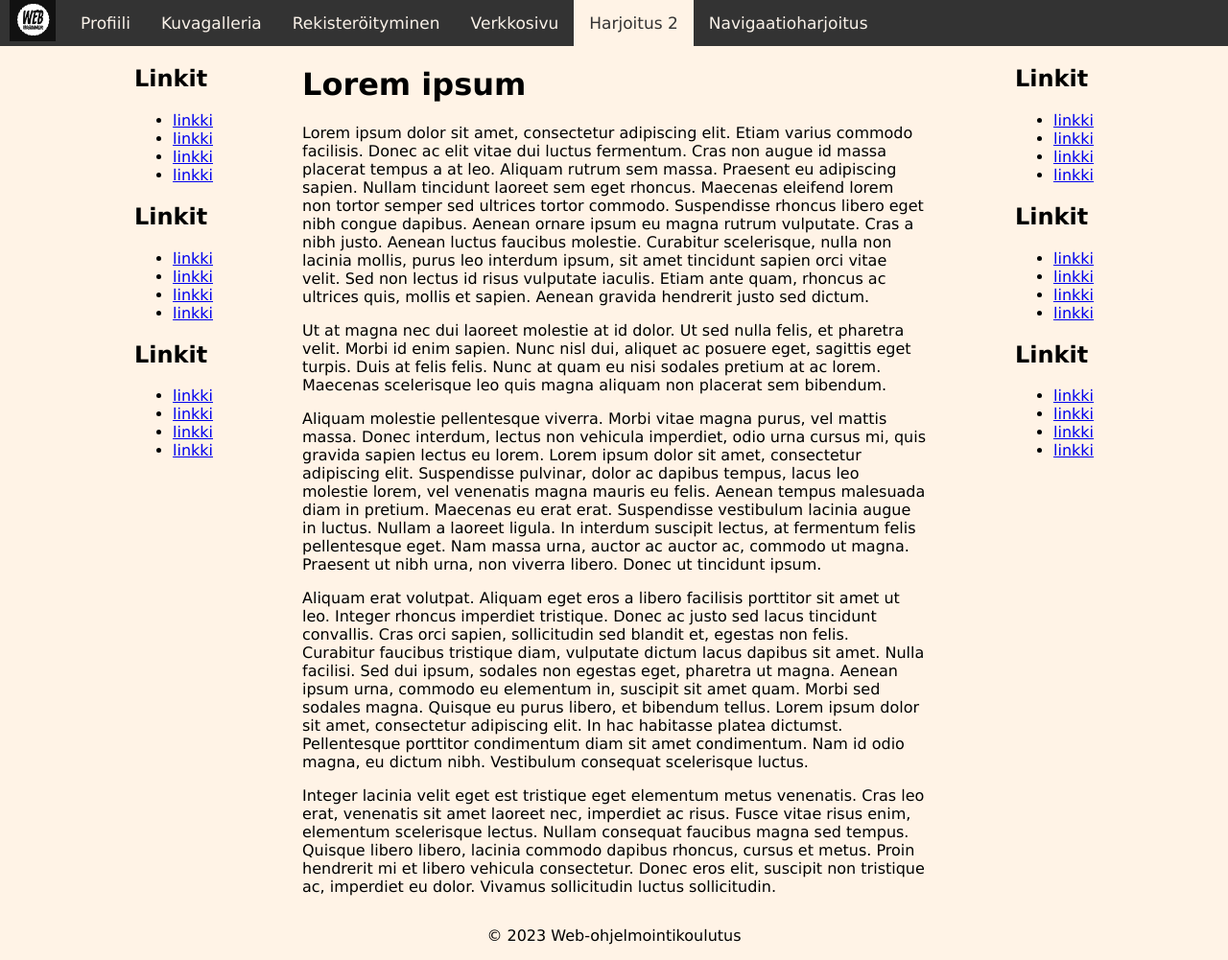
After one commit to edinaPetroczki/kurssi_osa_I, a PHP site: page /harjoitus2.php in a window 1280 px wide. The commit adds this page. Shown: the whole page at 96% size. Run offline with PHP 8.4, Linux system fonts and the light colour scheme; some libraries are stand-ins or nearby versions.

Commit message:
added new task pages and changed picture name and captions

```diff
--- /dev/null
+++ b/harjoitus2.css
@@ -0,0 +1,37 @@
+* {
+    font-family:'Lucida Sans', 'Lucida Sans Regular', 'Lucida Grande', 'Lucida Sans Unicode', Geneva, Verdana, sans-serif;
+    box-sizing: border-box;
+}
+body {
+    margin: 0;
+    background-color: rgb(255, 243, 230);
+}
+#sailio {
+    width: 1000px;
+    margin: auto;
+}
+.container {
+    display:flex;
+    justify-content: center;
+    width: 100%;
+    position: relative;
+}
+#navi1 {
+    position: absolute;
+    top: 0;
+    left: 0;
+}
+#navi2{
+    position: absolute;
+    top: 0;
+    right: 0;
+}
+#sisalto {
+    width: 650px;
+    position: relative;
+    display: inline-block;
+
+}
+footer {
+    text-align: center;
+}
--- /dev/null
+++ b/harjoitus2.php
@@ -0,0 +1,124 @@
+<!DOCTYPE html>
+<html lang="en">
+    <head>
+        <?php include "header.php"; ?>
+        <link rel="icon" href="logo.png">
+        <link rel="stylesheet" href="harjoitus2.css">
+        <title>CSS-asemointiharjoitus</title>
+    </head>
+    <body>
+        <?php include "navbar.php"; ?>
+        <div id="sailio">
+            <div class="container">
+                <div id="navi1">
+                    <h2 class="linkkiotsikko">Linkit</h2>
+                    <ul>
+                        <li><a href="#linkki">linkki</a></li>
+                        <li><a href="#linkki">linkki</a></li>
+                        <li><a href="#linkki">linkki</a></li>
+                        <li><a href="#linkki">linkki</a></li>
+                    </ul>
+
+                    <h2 class="linkkiotsikko">Linkit</h2>
+                    <ul>
+                        <li><a href="#linkki">linkki</a></li>
+                        <li><a href="#linkki">linkki</a></li>
+                        <li><a href="#linkki">linkki</a></li>
+                        <li><a href="#linkki">linkki</a></li>
+                    </ul>
+
+                    <h2 class="linkkiotsikko">Linkit</h2>
+                    <ul>
+                        <li><a href="#linkki">linkki</a></li>
+                        <li><a href="#linkki">linkki</a></li>
+                        <li><a href="#linkki">linkki</a></li>
+                        <li><a href="#linkki">linkki</a></li>
+                    </ul>
+                    </div>
+
+                    <div id="navi2">
+                    <h2 class="linkkiotsikko">Linkit</h2>
+                    <ul>
+                        <li><a href="#linkki">linkki</a></li>
+                        <li><a href="#linkki">linkki</a></li>
+                        <li><a href="#linkki">linkki</a></li>
+                        <li><a href="#linkki">linkki</a></li>
+                    </ul>
+
+                    <h2 class="linkkiotsikko">Linkit</h2>
+                    <ul>
+                        <li><a href="#linkki">linkki</a></li>
+                        <li><a href="#linkki">linkki</a></li>
+                        <li><a href="#linkki">linkki</a></li>
+                        <li><a href="#linkki">linkki</a></li>
+                    </ul>
+
+                    <h2 class="linkkiotsikko">Linkit</h2>
+                    <ul>
+                        <li><a href="#linkki">linkki</a></li>
+                        <li><a href="#linkki">linkki</a></li>
+                        <li><a href="#linkki">linkki</a></li>
+                        <li><a href="#linkki">linkki</a></li>
+                    </ul>
+                </div>
+
+                <div id="sisalto">
+
+                    <h1>Lorem ipsum</h1>
+
+                    <p>Lorem ipsum dolor sit amet, consectetur adipiscing elit. Etiam varius
+                    commodo facilisis. Donec ac elit vitae dui luctus fermentum. Cras non
+                    augue id massa placerat tempus a at leo. Aliquam rutrum sem massa.
+                    Praesent eu adipiscing sapien. Nullam tincidunt laoreet sem eget
+                    rhoncus. Maecenas eleifend lorem non tortor semper sed ultrices tortor
+                    commodo. Suspendisse rhoncus libero eget nibh congue dapibus. Aenean
+                    ornare ipsum eu magna rutrum vulputate. Cras a nibh justo. Aenean luctus
+                    faucibus molestie. Curabitur scelerisque, nulla non lacinia mollis,
+                    purus leo interdum ipsum, sit amet tincidunt sapien orci vitae velit.
+                    Sed non lectus id risus vulputate iaculis. Etiam ante quam, rhoncus ac
+                    ultrices quis, mollis et sapien. Aenean gravida hendrerit justo sed
+                    dictum.</p>
+
+                    <p>Ut at magna nec dui laoreet molestie at id dolor. Ut sed nulla felis,
+                    et pharetra velit. Morbi id enim sapien. Nunc nisl dui, aliquet ac
+                    posuere eget, sagittis eget turpis. Duis at felis felis. Nunc at quam eu
+                    nisi sodales pretium at ac lorem. Maecenas scelerisque leo quis magna
+                    aliquam non placerat sem bibendum.</p>
+
+                    <p>Aliquam molestie pellentesque viverra. Morbi vitae magna purus, vel
+                    mattis massa. Donec interdum, lectus non vehicula imperdiet, odio urna
+                    cursus mi, quis gravida sapien lectus eu lorem. Lorem ipsum dolor sit
+                    amet, consectetur adipiscing elit. Suspendisse pulvinar, dolor ac
+                    dapibus tempus, lacus leo molestie lorem, vel venenatis magna mauris eu
+                    felis. Aenean tempus malesuada diam in pretium. Maecenas eu erat erat.
+                    Suspendisse vestibulum lacinia augue in luctus. Nullam a laoreet ligula.
+                    In interdum suscipit lectus, at fermentum felis pellentesque eget. Nam
+                    massa urna, auctor ac auctor ac, commodo ut magna. Praesent ut nibh
+                    urna, non viverra libero. Donec ut tincidunt ipsum.</p>
+
+                    <p>Aliquam erat volutpat. Aliquam eget eros a libero facilisis porttitor
+                    sit amet ut leo. Integer rhoncus imperdiet tristique. Donec ac justo
+                    sed lacus tincidunt convallis. Cras orci sapien, sollicitudin sed
+                    blandit et, egestas non felis. Curabitur faucibus tristique diam,
+                    vulputate dictum lacus dapibus sit amet. Nulla facilisi. Sed dui ipsum,
+                    sodales non egestas eget, pharetra ut magna. Aenean ipsum urna, commodo
+                    eu elementum in, suscipit sit amet quam. Morbi sed sodales magna.
+                    Quisque eu purus libero, et bibendum tellus. Lorem ipsum dolor sit amet,
+                    consectetur adipiscing elit. In hac habitasse platea dictumst.
+                    Pellentesque porttitor condimentum diam sit amet condimentum. Nam id
+                    odio magna, eu dictum nibh. Vestibulum consequat scelerisque luctus.</p>
+
+                    <p>Integer lacinia velit eget est tristique eget elementum metus
+                    venenatis. Cras leo erat, venenatis sit amet laoreet nec, imperdiet ac
+                    risus. Fusce vitae risus enim, elementum scelerisque lectus. Nullam
+                    consequat faucibus magna sed tempus. Quisque libero libero, lacinia
+                    commodo dapibus rhoncus, cursus et metus. Proin hendrerit mi et libero
+                    vehicula consectetur. Donec eros elit, suscipit non tristique ac,
+                    imperdiet eu dolor. Vivamus sollicitudin luctus sollicitudin.</p>
+
+                </div>
+            </div>
+        </div>
+        <?php include "footer.html"; ?>
+    </body>
+</html>
--- a/kuvagaleria.css
+++ b/kuvagaleria.css
@@ -3,7 +3,7 @@
     box-sizing: border-box;
 }
 body {
-    margin: auto;
+    margin: 0;
     display: flex;
     min-height: 100vh;
     flex-direction: column;
@@ -47,4 +47,4 @@ body {
 }
 footer {
     text-align: center;
-  }
+}
--- a/kuvagaleria.html
+++ b/kuvagaleria.html
@@ -17,8 +17,8 @@
                 </div>
                 <div class="gallery-item">
                     <figure>
-                        <img src="treestub.jpg" alt="a treestub with new shoots growing in the middle">
-                        <figcaption>a treestub with new shoots</figcaption>
+                        <img src="treestump.jpg" alt="a treestub with new shoots growing in the middle">
+                        <figcaption>a tree stump with new shoots</figcaption>
                     </figure>
                 </div>
                 <div class="gallery-item">
--- a/kuvagaleria.php
+++ b/kuvagaleria.php
@@ -18,8 +18,8 @@
                 </div>
                 <div class="gallery-item">
                     <figure>
-                        <img src="treestub.jpg" alt="a treestub with new shoots growing in the middle">
-                        <figcaption>a treestub with new shoots</figcaption>
+                        <img src="treestump.jpg" alt="a treestub with new shoots growing in the middle">
+                        <figcaption>a tree stump with new shoots</figcaption>
                     </figure>
                 </div>
                 <div class="gallery-item">
--- a/navbar.php
+++ b/navbar.php
@@ -5,6 +5,8 @@
 <a class="<?= ($active == 'kuvagalleria') ? 'active':''; ?>" href="kuvagaleria.php">Kuvagalleria</a>
 <a class="<?= ($active == 'rekisteroitymislomake') ? 'active':''; ?>" href="nettikauppalomake.php">Rekisteröityminen</a>
 <a class="<?= ($active == 'verkkosivu') ? 'active':''; ?>" href="verkkosivu.php">Verkkosivu</a>
+<a class="<?= ($active == 'harjoitus2') ? 'active':''; ?>" href="harjoitus2.php">Harjoitus 2</a>
+<a class="<?= ($active == 'navigaatioharjoitus') ? 'active':''; ?>" href="navigaatioharjoitus.php">Navigaatioharjoitus</a>
 <a href="javascript:void(0);" class="icon" onclick="menutoggle()">
 <i class="fa fa-bars"></i>
 </a>
```
Also changed, not shown: navigaatioharjoitus.css (added, +14 -0 lines), navigaatioharjoitus.php (added, +39 -0 lines), treestump.jpg (renamed from treestub.jpg).
